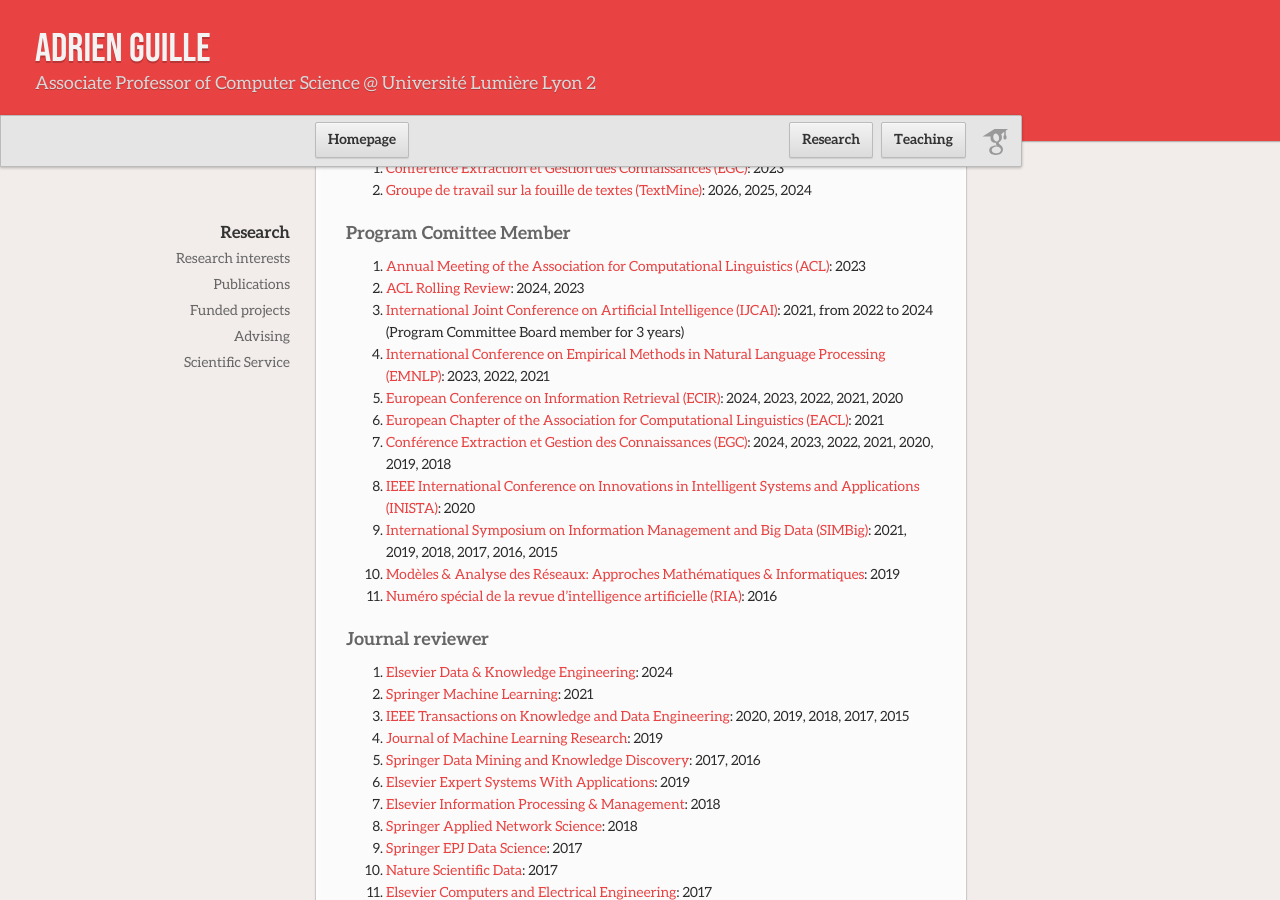
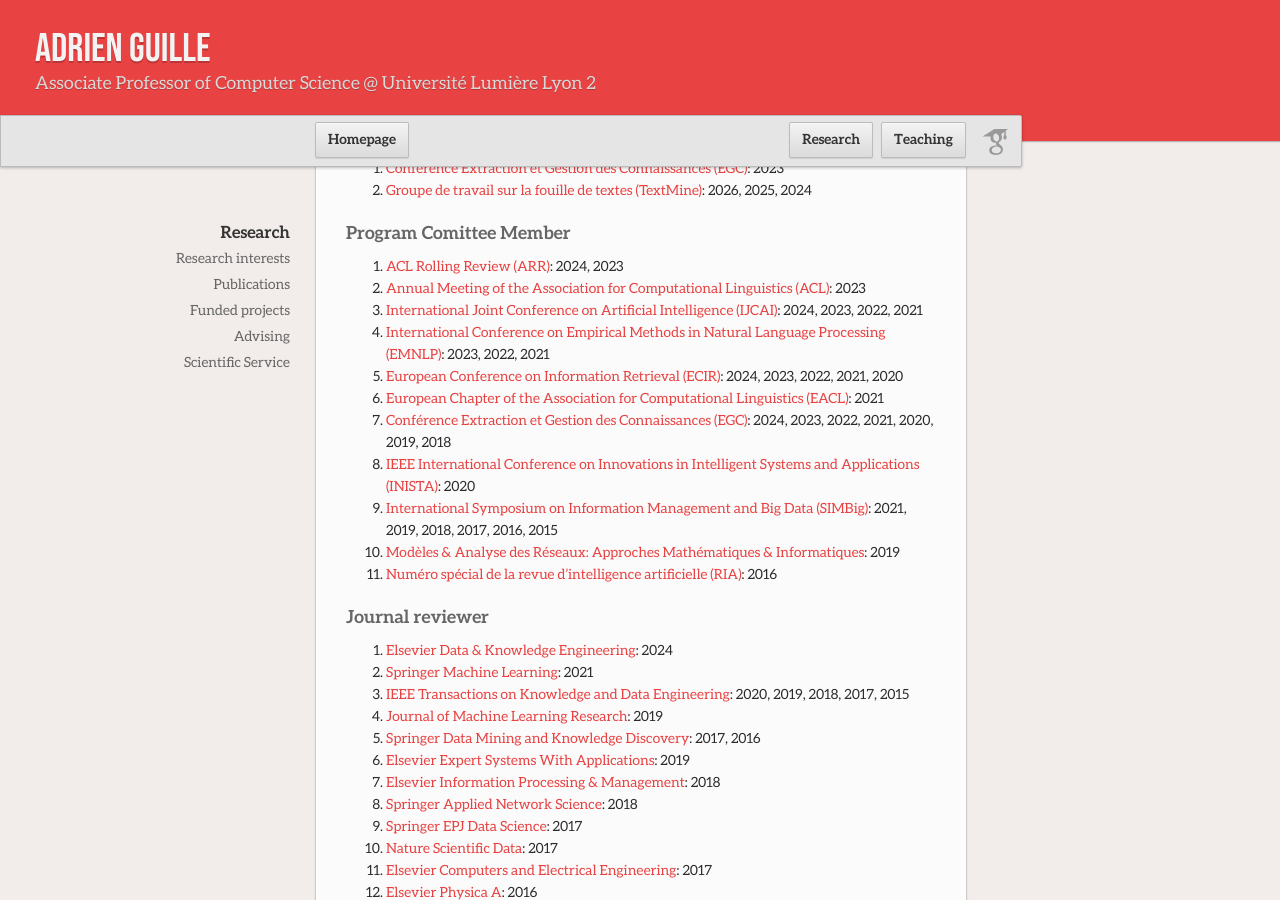
Before and after one commit to AdrienGuille/adrienguille.github.io, a Jekyll site: the page built from research.md, in a window 1280 px wide and 900 px high, scrolled down 2378 px. Built offline with Jekyll 4.4.1, drawn with Linux system fonts in a browser that asks for light colours; our own code applies the rules of GitHub Pages for plain Markdown files.

Commit message:
Update research.md

```diff
--- a/research.md
+++ b/research.md
@@ -80,9 +80,9 @@
 
 ### Program Comittee Member
 
+- [ACL Rolling Review (ARR)](#): 2024, 2023
 - [Annual Meeting of the Association for Computational Linguistics (ACL)](#): 2023
-- [ACL Rolling Review](#): 2024, 2023
-- [International Joint Conference on Artificial Intelligence (IJCAI)](#): 2021, from 2022 to 2024 (Program Committee Board member for 3 years)
+- [International Joint Conference on Artificial Intelligence (IJCAI)](#): 2024, 2023, 2022, 2021
 - [International Conference on Empirical Methods in Natural Language Processing (EMNLP)](#): 2023, 2022, 2021
 - [European Conference on Information Retrieval (ECIR)](#): 2024, 2023, 2022, 2021, 2020
 - [European Chapter of the Association for Computational Linguistics (EACL)](#): 2021
```
